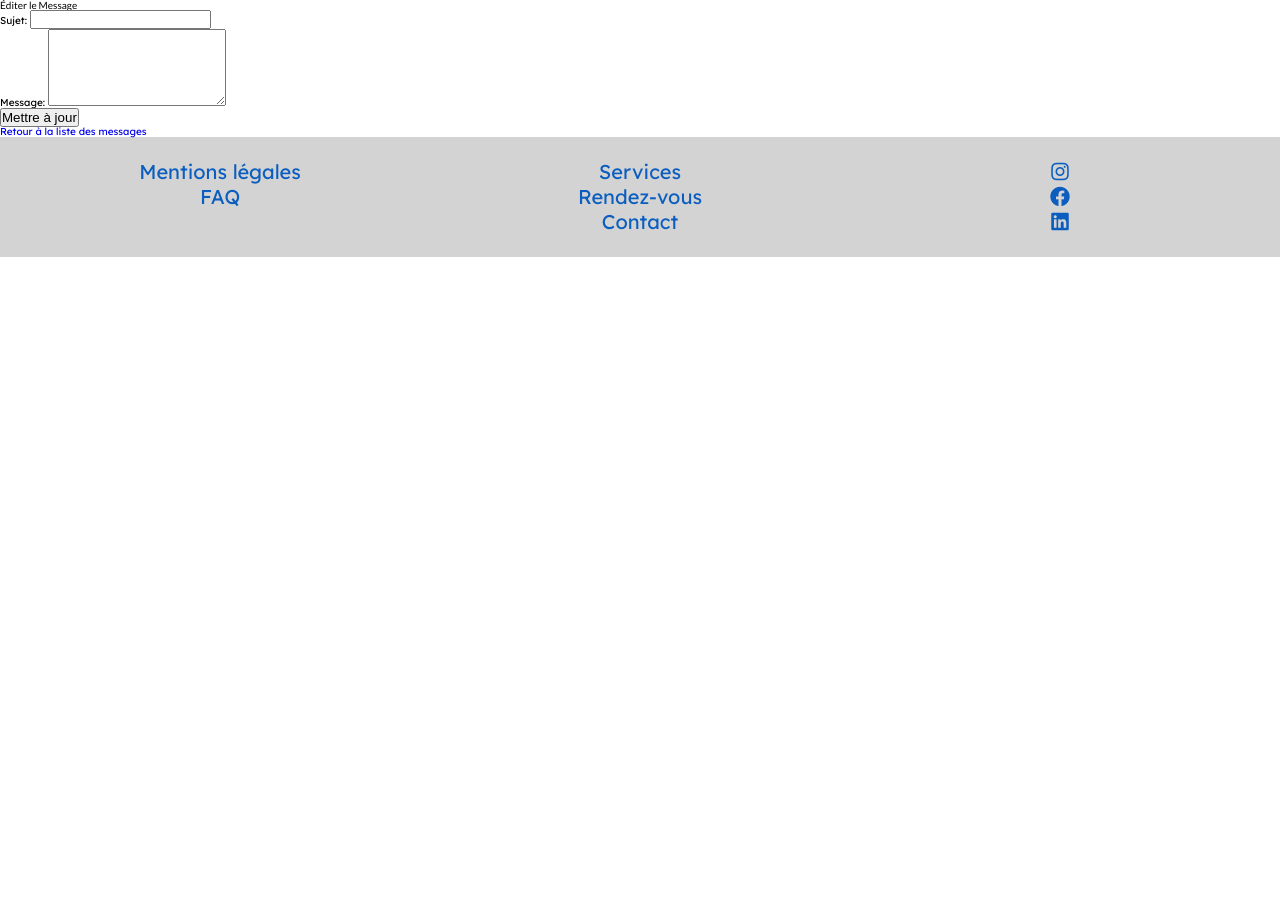
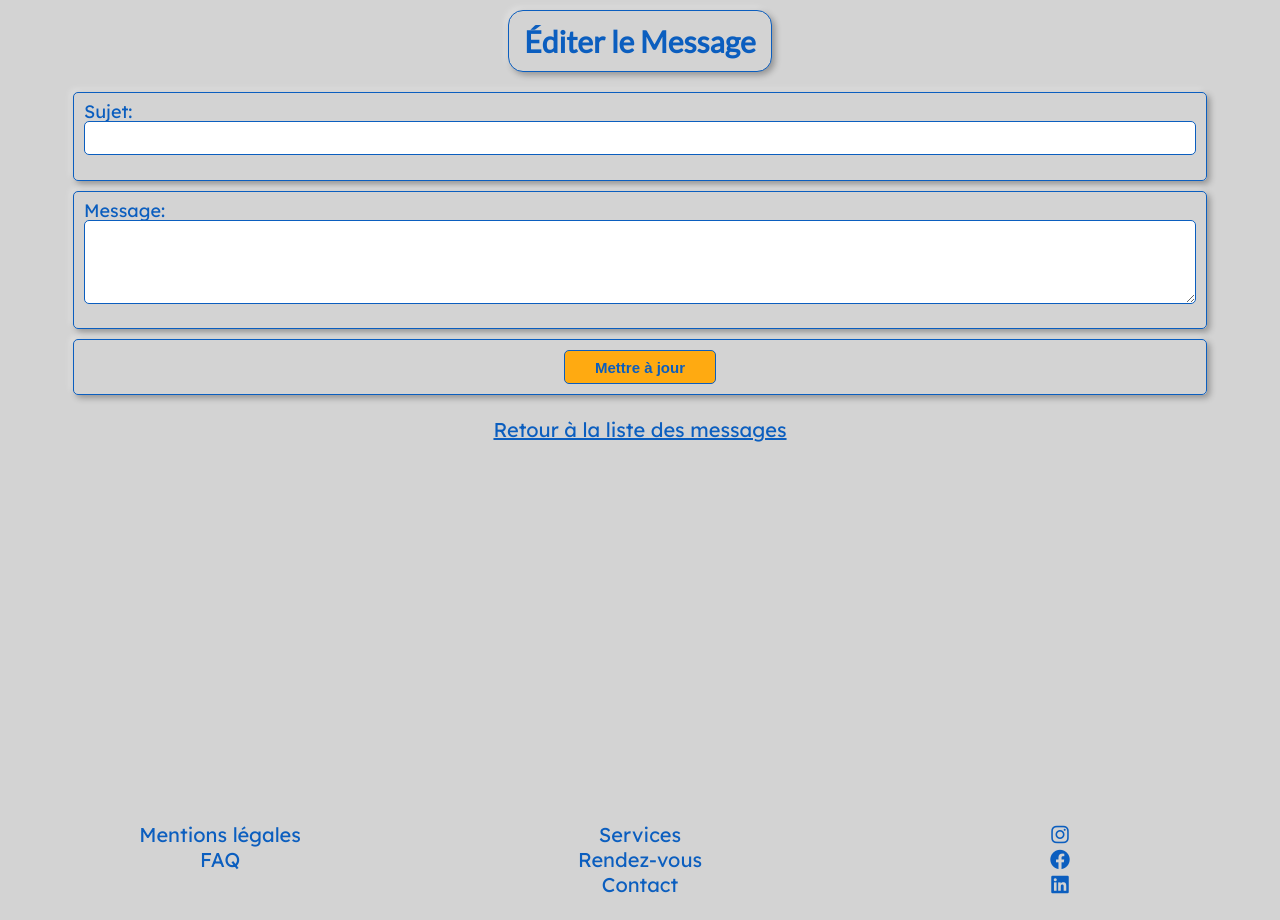
Before and after one commit to TessierGuillaume/projet-final-v2, a PHP site: page /edit_message?id=1 in a window 1280 px wide. Shown: the part 100-1020 px from the top of the page. Before the commit the page ends 357 px from the top, so only its background shows below. Run offline with PHP 8.4, Linux system fonts and the light colour scheme; data that the repository does not hold is empty.

Commit message:
scss du editMessage et modif de route

```diff
--- a/assets/styles/css/main.css
+++ b/assets/styles/css/main.css
@@ -1,3 +1,6 @@
+@import url("https://fonts.googleapis.com/css2?family=Lato:wght@400&display=swap");
+@import url("https://fonts.googleapis.com/css2?family=Lexend:wght@400&display=swap");
+@import url("https://fonts.googleapis.com/css2?family=Oswald:wght@400&display=swap");
 @import url("https://fonts.googleapis.com/css2?family=Lato:wght@400&display=swap");
 @import url("https://fonts.googleapis.com/css2?family=Lexend:wght@400&display=swap");
 @import url("https://fonts.googleapis.com/css2?family=Oswald:wght@400&display=swap");
@@ -2002,9 +2005,8 @@ html {
   text-decoration: underline;
   color: #0B5EBF;
   border-radius: 5px;
-  font-size: 1.8em;
+  font-size: 1.5em;
   text-align: center;
-  box-shadow: 3px 3px 6px rgba(0, 0, 0, 0.3), -3px -3px 6px rgba(255, 255, 255, 0.3);
 }
 #messageView h2 .content,
 #messageView p .content {
@@ -2086,4 +2088,133 @@ html {
   }
 }
 
+body,
+p {
+  font-family: "Lexend", sans-serif;
+}
+
+h1,
+h2,
+h3,
+h4,
+h5,
+h6 {
+  font-family: "Lato", sans-serif;
+}
+
+button,
+.cta {
+  font-family: "Oswald", sans-serif;
+}
+
+* {
+  margin: 0;
+  padding: 0;
+  box-sizing: border-box;
+  text-decoration: none;
+}
+
+html {
+  font-size: 62.5%;
+  /* 1rem = 10px*/
+}
+
+#messagesEdit {
+  display: flex;
+  flex-direction: column;
+  align-items: center;
+  height: 100vh;
+  width: 100vw;
+  padding: 1em;
+  background-color: #D3D3D3;
+}
+#messagesEdit h1 {
+  text-align: center;
+  margin-bottom: 0.5em;
+  color: #0B5EBF;
+  font-weight: bold;
+  font-size: 2em;
+  padding: 0.5em;
+  border: 1px solid #0B5EBF;
+  border-radius: 15px;
+  box-shadow: 3px 3px 6px rgba(0, 0, 0, 0.3), -3px -3px 6px rgba(255, 255, 255, 0.3);
+  background-color: #D3D3D3;
+}
+#messagesEdit form {
+  width: 100%;
+  display: flex;
+  flex-direction: column;
+  align-items: center;
+}
+#messagesEdit form fieldset {
+  width: 90%;
+  border: 1px solid #0B5EBF;
+  border-radius: 5px;
+  box-shadow: 3px 3px 6px rgba(0, 0, 0, 0.3), -3px -3px 6px rgba(255, 255, 255, 0.3);
+  background-color: #D3D3D3;
+  padding: 1em;
+  margin: 0.5em 0;
+}
+#messagesEdit form fieldset label {
+  margin-bottom: 0.5em;
+  color: #0B5EBF;
+  font-size: 1.8em;
+}
+#messagesEdit form fieldset input,
+#messagesEdit form fieldset textarea {
+  width: 100%;
+  padding: 0.5em;
+  border-radius: 5px;
+  border: 1px solid #0B5EBF;
+  margin-bottom: 1em;
+  font-size: 1.8em;
+}
+#messagesEdit form fieldset input[type=submit] {
+  display: block;
+  margin: 0 auto;
+  width: auto;
+  padding: 0.5em 2em;
+  border-radius: 5px;
+  font-weight: bold;
+  background-color: #FFAA11;
+  color: #0B5EBF;
+}
+#messagesEdit form fieldset input[type=submit]:hover {
+  background-color: #0BBF64;
+}
+#messagesEdit a {
+  margin-top: 1em;
+  color: #0B5EBF;
+  text-decoration: none;
+  font-size: 2em;
+  text-decoration: underline;
+}
+#messagesEdit a:hover {
+  color: #0BBF64;
+}
+@media screen and (min-width: 481px) {
+  #messagesEdit h1 {
+    font-size: 2.5em;
+  }
+  #messagesEdit form fieldset input,
+  #messagesEdit form fieldset textarea {
+    font-size: 1.2em;
+  }
+  #messagesEdit form fieldset input[type=submit] {
+    font-size: 1.2em;
+  }
+}
+@media screen and (min-width: 769px) {
+  #messagesEdit h1 {
+    font-size: 3em;
+  }
+  #messagesEdit form fieldset input,
+  #messagesEdit form fieldset textarea {
+    font-size: 1.5em;
+  }
+  #messagesEdit form fieldset input[type=submit] {
+    font-size: 1.5em;
+  }
+}
+
 /*# sourceMappingURL=main.css.map */
--- a/assets/styles/sass/main.scss
+++ b/assets/styles/sass/main.scss
@@ -16,3 +16,4 @@
 @use 'views/_createMessage.scss';
 @use 'views/_messagesList.scss';
 @use 'views/_messageView.scss';
+@use 'views/_messageEdit.scss';
--- /dev/null
+++ b/assets/styles/sass/views/_messageEdit.scss
@@ -0,0 +1,125 @@
+@import '../general/_typography.scss';
+@import '../general/_vars.scss';
+@import '../general/style.scss';
+
+#messagesEdit {
+    display: flex;
+    flex-direction: column;
+    align-items: center;
+    height: 100vh;
+    width: 100vw;
+    padding: 1em;
+    background-color: $color-grey;
+
+    h1 {
+        text-align: center;
+        margin-bottom: 0.5em;
+        color: $color-blue;
+        font-weight: bold;
+        font-size: 2em;
+        padding: 0.5em;
+        border: 1px solid $color-blue;
+        border-radius: 15px;
+        box-shadow: 3px 3px 6px rgba(0, 0, 0, 0.3),
+        -3px -3px 6px rgba(255, 255, 255, 0.3);
+        background-color: $color-grey;
+    }
+
+    form {
+        width: 100%;
+        display: flex;
+        flex-direction: column;
+        align-items: center;
+
+        fieldset {
+            width: 90%;
+            border: 1px solid $color-blue;
+            border-radius: 5px;
+            box-shadow: 3px 3px 6px rgba(0, 0, 0, 0.3),
+            -3px -3px 6px rgba(255, 255, 255, 0.3);
+            background-color: $color-grey;
+            padding: 1em;
+            margin: 0.5em 0;
+
+            label {
+                margin-bottom: 0.5em;
+                color: $color-blue;
+                font-size: 1.8em;
+            }
+
+            input,
+            textarea {
+                width: 100%;
+                padding: 0.5em;
+                border-radius: 5px;
+                border: 1px solid $color-blue;
+                margin-bottom: 1em;
+                font-size: 1.8em;
+            }
+
+            input[type="submit"] {
+                display: block;
+                margin: 0 auto;
+                width: auto;
+                padding: 0.5em 2em;
+                border-radius: 5px;
+                font-weight: bold;
+                background-color: $color-orange;
+                color: $color-blue;
+
+
+                &:hover {
+                    background-color: $color-green;
+                }
+            }
+        }
+    }
+
+    a {
+        margin-top: 1em;
+        color: $color-blue;
+        text-decoration: none;
+        font-size: 2em;
+        text-decoration: underline;
+
+        &:hover {
+            color: $color-green;
+        }
+    } // Styles pour tablettes et desktops
+    @media screen and (min-width: 481px) {
+        h1 {
+            font-size: 2.5em;
+        }
+
+        form {
+            fieldset {
+                input,
+                textarea {
+                    font-size: 1.2em;
+                }
+
+                input[type="submit"] {
+                    font-size: 1.2em;
+                }
+            }
+        }
+    } // Styles pour desktop
+    @media screen and (min-width: 769px) {
+        h1 {
+            font-size: 3em;
+        }
+
+        form {
+            fieldset {
+                input,
+                textarea {
+                    font-size: 1.5em;
+                }
+
+                input[type="submit"] {
+                    font-size: 1.5em;
+                }
+            }
+        }
+    }
+}
--- a/assets/styles/sass/views/_messageView.scss
+++ b/assets/styles/sass/views/_messageView.scss
@@ -40,10 +40,9 @@
             text-decoration: underline;
             color: $color-blue;
             border-radius: 5px;
-            font-size: 1.8em;
+            font-size: 1.5em;
             text-align: center;
-            box-shadow: 3px 3px 6px rgba(0, 0, 0, 0.3),
-            -3px -3px 6px rgba(255, 255, 255, 0.3);
+
 
         }
 
--- a/templates/admin/edit_message.phtml
+++ b/templates/admin/edit_message.phtml
@@ -1,7 +1,7 @@
 
 <main id="messagesEdit">
 <h1>Éditer le Message</h1>
-<form action="index.php?route=update_message&id=<?= $message['Message_ID']; ?>" method="post">
+<form action="/projet-final-v2/update_message&id=<?= $message['Message_ID']; ?>" method="post">
     <fieldset>
         <label for="subject">Sujet:</label>
         <input type="text" id="subject" name="subject" value="<?= $message['Subject']; ?>" required>
@@ -14,5 +14,5 @@
         <input type="submit" value="Mettre à jour">
     </fieldset>
 </form>
+<a href="/projet-final-v2/messages">Retour à la liste des messages</a>
 </main>
-<a href="index.php?route=index_message">Retour à la liste des messages</a>
```
Also changed, not shown: 1 other file.
